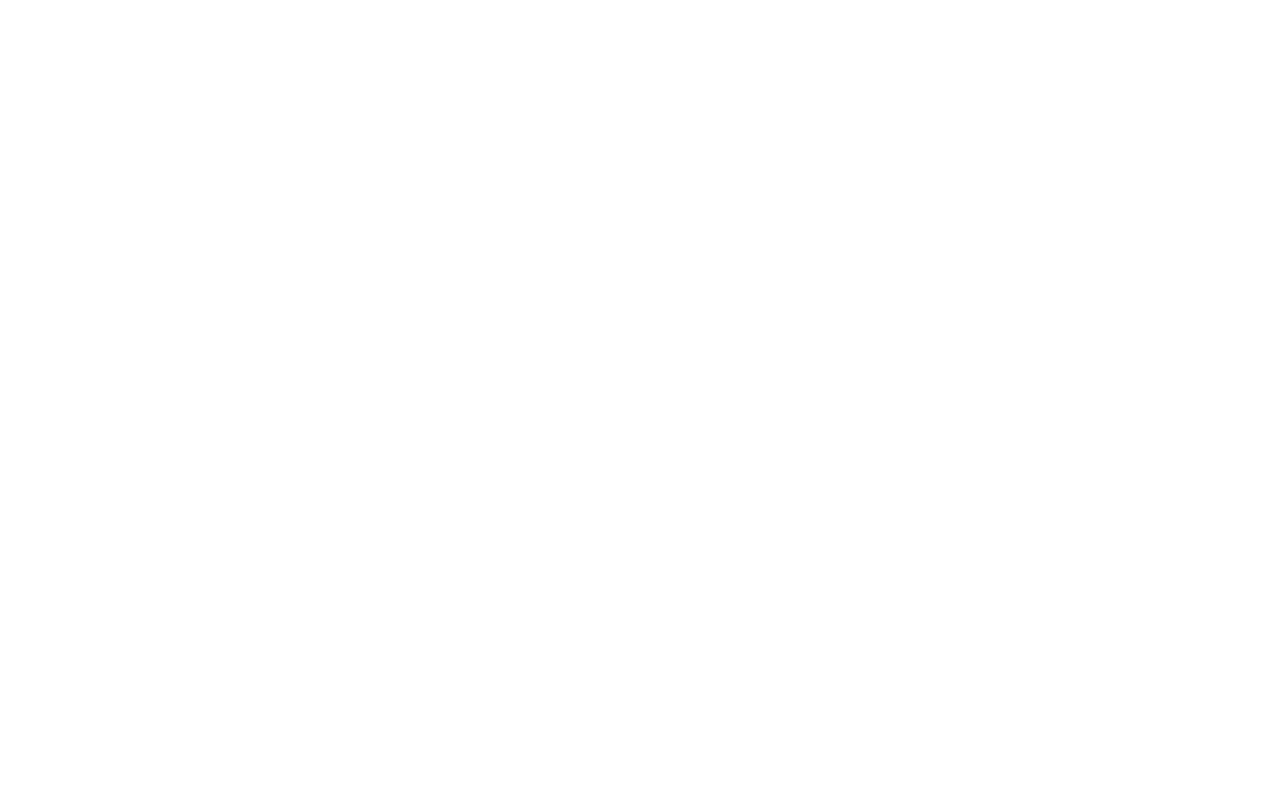
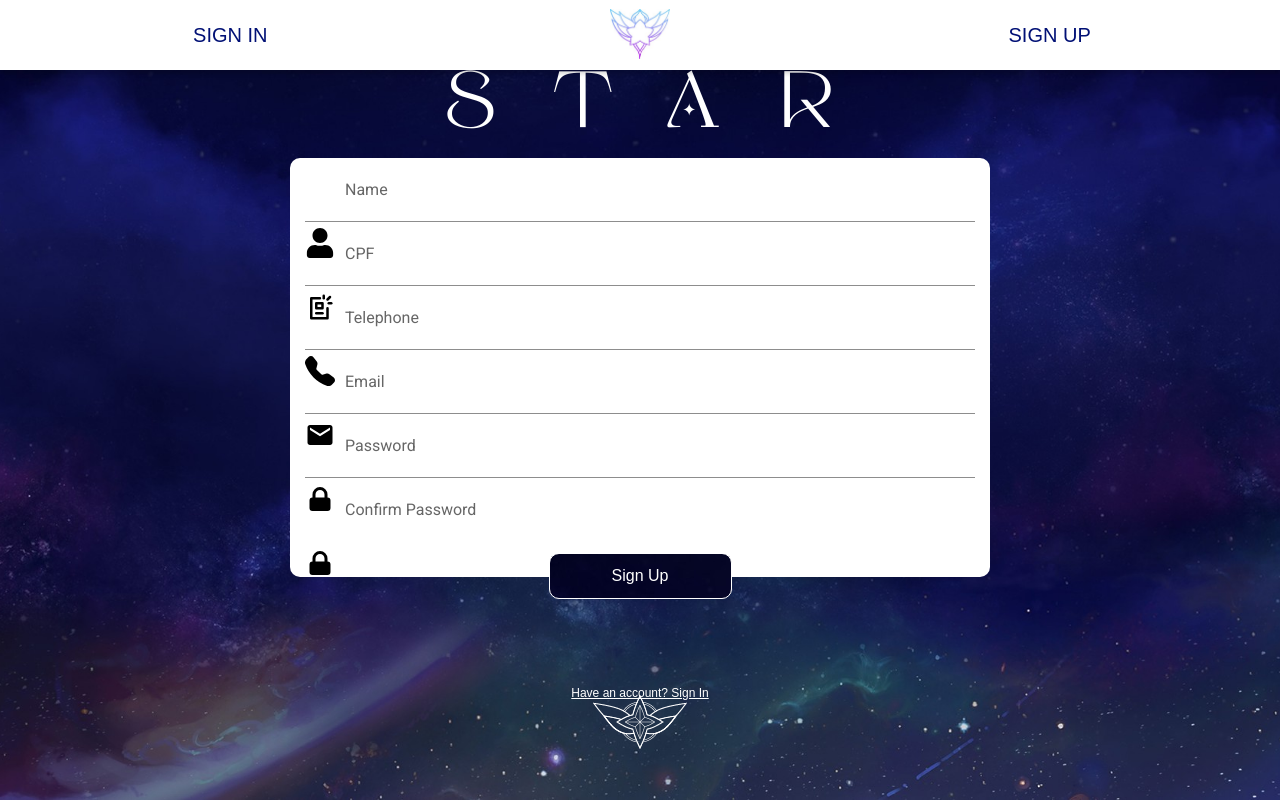
Before and after one commit to samufigh/projeto18-freela-front, a React (Vite) app: page /signup in a window 1280 px wide. Before the commit this address had no page. Built offline with nearby package versions, Linux system fonts and the light colour scheme.

Commit message:
feat: Layout SignUp

```diff
--- a/src/App.jsx
+++ b/src/App.jsx
@@ -8,7 +8,7 @@
     <BrowserRouter>
       <Routes>
         <Route path="/" element={<Login/>}/>
-        <Route path="/register" element={<SignUp/>}/>
+        <Route path="/signup" element={<SignUp/>}/>
       </Routes>
     </BrowserRouter>
     </>
--- a/src/Components/Header/Header.jsx
+++ b/src/Components/Header/Header.jsx
@@ -6,11 +6,15 @@
 
   return (
     <Container>
-      <button>SIGN IN</button>
-      <Link to="/hoje">
+      <Link to="/">
+        <button>SIGN IN</button>
+      </Link>
+      <Link to="/home">
         <img src={logo} alt="Logo" />
       </Link>
-      <button>SIGN UP</button>
+      <Link to="/signup">
+        <button>SIGN UP</button>
+      </Link>
     </Container>
   )
 }
--- a/src/Components/Header/Styled.js
+++ b/src/Components/Header/Styled.js
@@ -14,22 +14,24 @@
   z-index: 1;
   background: white;
   box-shadow: 0px 4px 4px rgba(0, 0, 0, 0.15);
-
     img {
     height: 50px;
     cursor: pointer;
   }
 
     button{
+      display: flex;
+      justify-content: center;
+      align-items: center;
+      text-align: center;
+      font-size: 20px;
       border: 0px;
       border-radius: 5px;
       width: 90px;
       height: 30px;
-      color: white;
-      background-image: url('src/assets/sgLandingBackground.jpg');
-      background-size: cover;
-      background-repeat: no-repeat;
-      background-position: center center;
+      color: #011075;
+      cursor: pointer;
+      background-color: white;
     }
 `
 
--- a/src/Components/StyledForm.js
+++ b/src/Components/StyledForm.js
@@ -19,17 +19,17 @@
 
 export const StyledFormSignUp = styled.form`
   position: fixed;
-  bottom: 210px;
+  bottom: 193px;
   margin-bottom: 30px;
   display: flex;
   flex-direction: column;
   align-items: center;
   background-color: white;
-  width: 246px;
+  width: 700px;
   border-radius: 10px;
   p{
     margin-top: 10px;
-    width: 202px;
+    width: 670px;
     height: 1px;
     background-color: #8D8D8D;
     padding-left: 10px;
--- a/src/Components/StyledIcons.js
+++ b/src/Components/StyledIcons.js
@@ -13,8 +13,8 @@
 `;
 export const StyledIconsSignUp = styled.div`
     position: relative;
-    bottom: 40px;
-    right: 89px;
+    bottom: 43px;
+    right: 320px;
     font-size: 30px;
     display: flex;
     flex-direction: column;
--- a/src/Components/StyledInput.js
+++ b/src/Components/StyledInput.js
@@ -9,6 +9,7 @@
     background-color: white;
     border: none;
     padding-left: 40px;
+    padding-right: 40px;
     &::placeholder{
     color: #666;
     font-family: ABeeZee;
--- a/src/Components/StyledTitle.js
+++ b/src/Components/StyledTitle.js
@@ -2,7 +2,7 @@
 
 export const StyledTitleLogin = styled.div`
     margin-top: 190px;
-    margin-bottom: 35px;
+    margin-bottom: 3px;
     margin-left: 13px;
     h1{
         margin-left: 45px;
@@ -38,21 +38,20 @@
         justify-content: center;
         color: #FFF;
         text-align: center;
-        font-family: Abhaya Libre;
-        font-size: 36px;
+        font-family: Yipes;
+        font-size: 70px;
         font-style: normal;
-        font-weight: 700;
         line-height: 23px;
         letter-spacing: 60px;
         margin-bottom: 20px;
     }
     h2{
+        margin-top: 50px;
         color: #FFF;
         text-align: center;
-        font-family: Abhaya Libre;
-        font-size: 16px;
+        font-family: Yipes;
+        font-size: 25px;
         font-style: normal;
-        font-weight: 700;
         line-height: 10px;
         letter-spacing: 26px;
     }
--- a/src/Pages/LoginPage/Login.jsx
+++ b/src/Pages/LoginPage/Login.jsx
@@ -34,15 +34,15 @@
                     required
                 />
                 <StyledButton type="submit">
-                        Entrar
+                        Sign In
                 </StyledButton>
             </StyledFormLogin>
             <StyledIconsLogin>
                 <span><MdEmail/></span>
                 <span><HiLockClosed/></span>
             </StyledIconsLogin>
-            <StyledLinkLogin to="/register">
-                Don't have an account? Click here!
+            <StyledLinkLogin to="/signup">
+                Don't have an account? Click here
             </StyledLinkLogin>
             <StyledPresentation>
                 <img src={icon} alt="TrackIt" />
--- a/src/Pages/SignUpPage/SignUp.jsx
+++ b/src/Pages/SignUpPage/SignUp.jsx
@@ -10,10 +10,14 @@
 import {TbAd2} from 'react-icons/tb';
 import {MdEmail} from 'react-icons/md';
 import {BsFillTelephoneFill} from 'react-icons/bs';
+import Header from "../../Components/Header/Header";
+import { StyledPresentation } from "../../Components/StyledPresentation";
+import icon from "../../assets/sgDividerIcon.png";
 
 export default function SignUp(){
     return(
         <Container>
+            <Header/>
             <StyledTitleSignUp>
                 <h1>STAR</h1>
                 <h2>MODELS</h2>
@@ -21,7 +25,7 @@
             <StyledFormSignUp>
                 <StyledInput
                     name="name"
-                    placeholder="Nome"
+                    placeholder="Name"
                     type="name"
                     required
                 />
@@ -35,7 +39,7 @@
                 <p>.</p>
                 <StyledInput
                     name="telephone"
-                    placeholder="Telefone"
+                    placeholder="Telephone"
                     type="telephone"
                     required
                 />
@@ -49,19 +53,19 @@
                 <p>.</p>
                 <StyledInput
                     name="password"
-                    placeholder="Senha"
+                    placeholder="Password"
                     type="password"
                     required
                 />
                 <p>.</p>
                 <StyledInput
                     name="confirm-password"
-                    placeholder="Confirmar Senha"
+                    placeholder="Confirm Password"
                     type="password"
                     required
                 />
                 <StyledButton type="submit">
-                    Cadastrar
+                    Sign Up
                 </StyledButton>
             </StyledFormSignUp>
             <StyledIconsSignUp>
@@ -73,8 +77,11 @@
                 <span><HiLockClosed/></span>
             </StyledIconsSignUp>
             <StyledLinkSignUp to="/">
-                Já tenho uma conta
+                Have an account? Sign In
             </StyledLinkSignUp>
+            <StyledPresentation>
+                <img src={icon} alt="TrackIt" />
+            </StyledPresentation>
         </Container>
     )
 }
--- a/src/Pages/SignUpPage/Styled.js
+++ b/src/Pages/SignUpPage/Styled.js
@@ -1,14 +1,13 @@
 import { styled } from "styled-components"
 
 export const Container = styled.div`
-    margin-top: 40px;
     background-color: lightcoral;
     height: 100vh;
     display: flex;
     justify-content: center;
     align-items: center;
     flex-direction: column;
-    background-image: url('src/assets/backgroundSignUp.png');
+    background-image: url('src/assets/sgLandingBackground.jpg');
     background-size: cover;
     background-repeat: no-repeat;
     background-position: center center;
```
